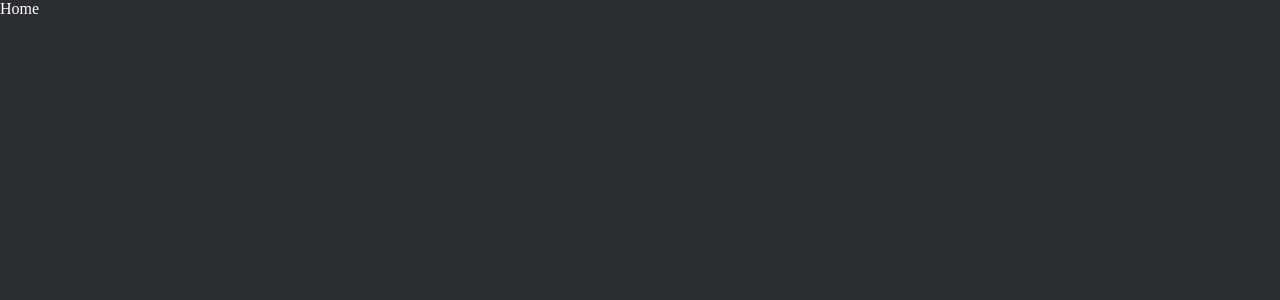
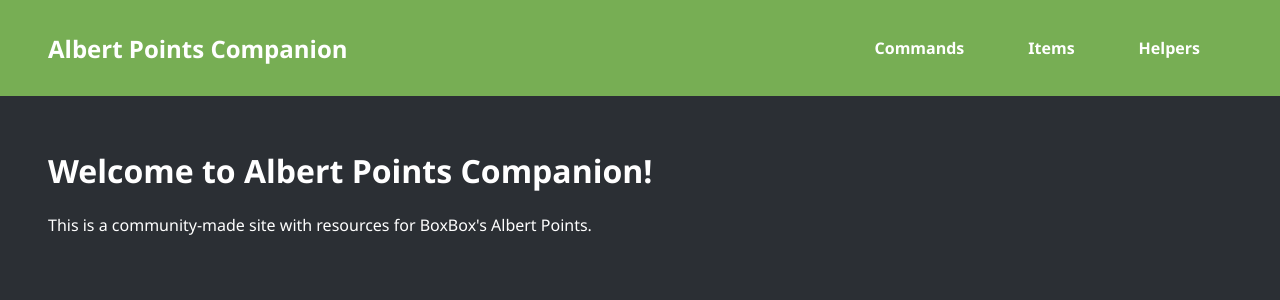
Before and after one commit to monocuro-oss/albert-points-companion, a React app in the folder albertpointscompanion/client/: page / in a window 1280 px wide. Shown: the top 300 px of the page. Built offline with nearby package versions, Linux system fonts and the light colour scheme; the HTML template or start-up script is replaced by a standard one.

Commit message:
client: Add basic pages

```diff
--- a/albertpointscompanion/client/src/App.tsx
+++ b/albertpointscompanion/client/src/App.tsx
@@ -1,19 +1,18 @@
 import React, { FC } from 'react';
-import styled, { ThemeProvider } from 'styled-components';
-import {
-  BrowserRouter as Router,
-  Route,
-  Switch,
-  useRouteMatch,
-} from 'react-router-dom';
+import { ThemeProvider } from 'styled-components';
+import { BrowserRouter as Router, Route, Switch } from 'react-router-dom';
 
 import { styledComponentTheme, GlobalStyle } from '@/theme';
+import { home, pages } from '@/pages';
 
 const App: FC = () => {
   return (
     <Switch>
-      <Route path="/commands">Commands</Route>
-      <Route path="/">Home</Route>
+      {[...pages, home].map((page, index) => (
+        <Route path={page.path} key={index}>
+          {page.component}
+        </Route>
+      ))}
     </Switch>
   );
 };
--- /dev/null
+++ b/albertpointscompanion/client/src/apiClient.ts
@@ -0,0 +1,55 @@
+import axios, { AxiosRequestConfig } from 'axios';
+
+export type CommandSet = {
+  name: string;
+  description: string;
+  commands: {
+    name: string;
+    description: string;
+  }[];
+};
+
+export type ItemSet = {
+  name: string;
+  description: string;
+  items: {
+    name: string;
+    description: string;
+  }[];
+};
+
+export type HelperSet = {
+  name: string;
+  description: string;
+  teams: {
+    name: string;
+    description: string;
+    helpers: {
+      name: string;
+      description: string;
+    }[];
+  }[];
+};
+
+const client = axios.create({
+  baseURL: `/api/`,
+});
+
+const request = async <T>(payload: AxiosRequestConfig): Promise<T> => {
+  const response = await client.request<T>(payload);
+  // TODO: Add error handling
+
+  return response.data;
+};
+
+export const getCommandSets = (): Promise<CommandSet[]> => {
+  return request({ method: 'GET', url: '/commandSets' });
+};
+
+export const getItemSets = (): Promise<ItemSet[]> => {
+  return request({ method: 'GET', url: '/itemSets' });
+};
+
+export const getHelperSets = (): Promise<HelperSet[]> => {
+  return request({ method: 'GET', url: '/helperSets' });
+};
--- /dev/null
+++ b/albertpointscompanion/client/src/layouts/BaseLayout.tsx
@@ -0,0 +1,74 @@
+import React, { FC, ReactNode } from 'react';
+import styled from 'styled-components';
+import { Link } from 'react-router-dom';
+
+import { pages } from '@/pages';
+
+const HEADER_HEIGHT = '6rem';
+
+const Header = styled.header`
+  align-items: center;
+  background-color: ${(props) => props.theme.colors.primaryAccent};
+  box-sizing: border-box;
+  display: flex;
+  height: ${HEADER_HEIGHT};
+  left: 0;
+  justify-content: space-between;
+  padding: 0 3rem;
+  position: fixed;
+  top: 0;
+  width: 100%;
+`;
+const TitleLink = styled(Link)`
+  color: ${(props) => props.theme.colors.text};
+  text-decoration: none;
+
+  h1 {
+    font-size: 1.5rem;
+    margin: 0;
+  }
+`;
+
+const Nav = styled.nav`
+  height: 100%;
+`;
+const NavLink = styled(Link)`
+  align-items: center;
+  color: ${(props) => props.theme.colors.text};
+  display: inline-flex;
+  font-weight: 600;
+  height: 100%;
+  margin: 0 1rem;
+  padding: 0 1rem;
+  text-decoration: none;
+`;
+
+const Main = styled.main`
+  margin-top: ${HEADER_HEIGHT};
+  padding: 2rem 3rem;
+`;
+
+interface BaseLayoutProps {
+  children: ReactNode;
+}
+const BaseLayout: FC<BaseLayoutProps> = ({ children }) => {
+  return (
+    <>
+      <Header>
+        <TitleLink to="/">
+          <h1>Albert Points Companion</h1>
+        </TitleLink>
+        <Nav>
+          {pages.map((page, index) => (
+            <NavLink to={page.path} key={index}>
+              {page.name}
+            </NavLink>
+          ))}
+        </Nav>
+      </Header>
+      <Main>{children}</Main>
+    </>
+  );
+};
+
+export default BaseLayout;
--- /dev/null
+++ b/albertpointscompanion/client/src/pages/Commands.tsx
@@ -0,0 +1,34 @@
+import React, { FC, useEffect, useState } from 'react';
+import styled from 'styled-components';
+
+import { CommandSet, getCommandSets } from '@/apiClient';
+import BaseLayout from '@/layouts/BaseLayout';
+
+const Commands: FC = () => {
+  const [commandSets, setCommandSets] = useState<CommandSet[]>([]);
+
+  useEffect(() => {
+    getCommandSets().then(setCommandSets);
+  }, []);
+
+  return (
+    <BaseLayout>
+      <h1>Commands</h1>
+
+      {commandSets.map((set, index) => (
+        <div key={index}>
+          <h2>{set.name}</h2>
+          <p>{set.description}</p>
+          {set.commands.map((command, idx) => (
+            <div key={idx}>
+              <h3>{command.name}</h3>
+              <p>{command.description}</p>
+            </div>
+          ))}
+        </div>
+      ))}
+    </BaseLayout>
+  );
+};
+
+export default Commands;
--- /dev/null
+++ b/albertpointscompanion/client/src/pages/Helpers.tsx
@@ -0,0 +1,21 @@
+import React, { FC, useEffect, useState } from 'react';
+import styled from 'styled-components';
+
+import { HelperSet, getHelperSets } from '@/apiClient';
+import BaseLayout from '@/layouts/BaseLayout';
+
+const Helpers: FC = () => {
+  const [helperSets, setHelperSets] = useState<HelperSet[]>([]);
+
+  useEffect(() => {
+    getHelperSets().then(setHelperSets);
+  }, []);
+
+  return (
+    <BaseLayout>
+      <h1>Helpers</h1>
+    </BaseLayout>
+  );
+};
+
+export default Helpers;
--- /dev/null
+++ b/albertpointscompanion/client/src/pages/Home.tsx
@@ -0,0 +1,17 @@
+import React, { FC } from 'react';
+import styled from 'styled-components';
+
+import BaseLayout from '@/layouts/BaseLayout';
+
+const Home: FC = () => {
+  return (
+    <BaseLayout>
+      <h1>Welcome to Albert Points Companion!</h1>
+      <p>
+        This is a community-made site with resources for BoxBox's Albert Points.
+      </p>
+    </BaseLayout>
+  );
+};
+
+export default Home;
--- /dev/null
+++ b/albertpointscompanion/client/src/pages/Items.tsx
@@ -0,0 +1,21 @@
+import React, { FC, useEffect, useState } from 'react';
+import styled from 'styled-components';
+
+import { ItemSet, getItemSets } from '@/apiClient';
+import BaseLayout from '@/layouts/BaseLayout';
+
+const Items: FC = () => {
+  const [itemSets, setItemSets] = useState<ItemSet[]>([]);
+
+  useEffect(() => {
+    getItemSets().then(setItemSets);
+  }, []);
+
+  return (
+    <BaseLayout>
+      <h1>Items</h1>
+    </BaseLayout>
+  );
+};
+
+export default Items;
--- /dev/null
+++ b/albertpointscompanion/client/src/pages/index.tsx
@@ -0,0 +1,36 @@
+import React, { ReactNode } from 'react';
+
+import Commands from './Commands';
+import Home from './Home';
+import Items from './Items';
+import Helpers from './Helpers';
+
+type Page = {
+  name: string;
+  path: string;
+  component: ReactNode;
+};
+
+export const home: Page = {
+  name: 'Home',
+  path: '/',
+  component: <Home />,
+};
+
+export const pages: Page[] = [
+  {
+    name: 'Commands',
+    path: '/commands',
+    component: <Commands />,
+  },
+  {
+    name: 'Items',
+    path: '/items',
+    component: <Items />,
+  },
+  {
+    name: 'Helpers',
+    path: '/helpers',
+    component: <Helpers />,
+  },
+];
--- a/albertpointscompanion/client/src/theme.ts
+++ b/albertpointscompanion/client/src/theme.ts
@@ -15,8 +15,10 @@
   margin: 0;
 }
 
-body {
+html {
   background-color: ${(props) => props.theme.colors.background};
   color: ${(props) => props.theme.colors.text};
+  font-family: 'Segoe UI', Tahoma, Geneva, Verdana, sans-serif;
+  font-size: 16px;
 }
 `;
```
